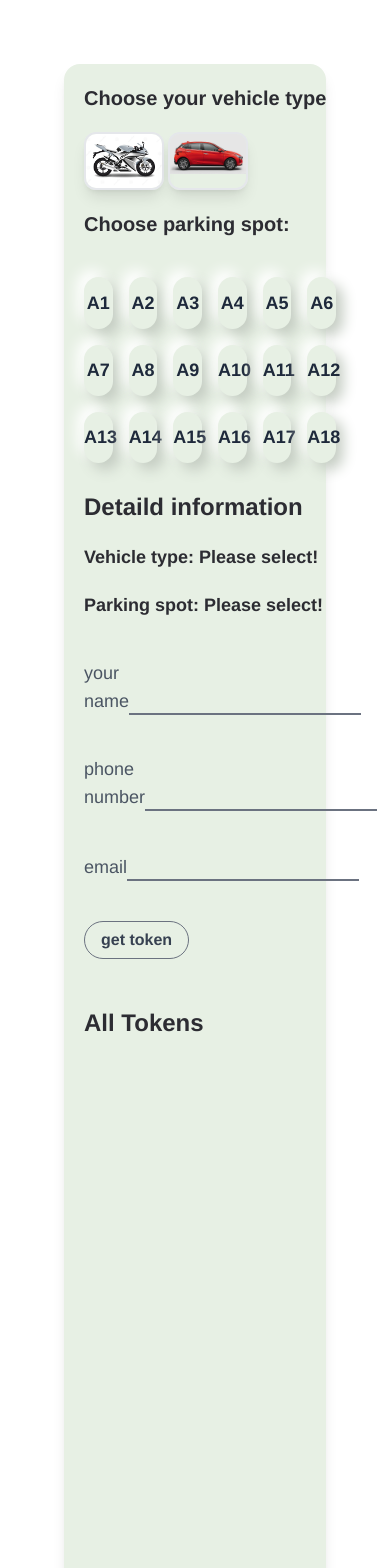
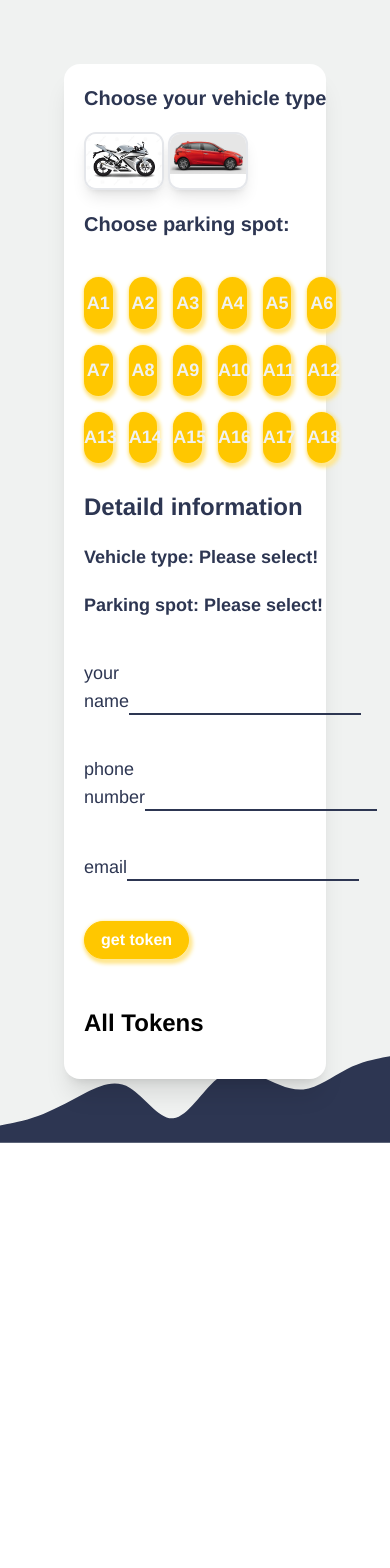
Before and after one commit to Seyam08/parking-app, a React (Vite) app: page / in a window 390 px wide. Shown: the top 1568 px of the page. After the commit the page ends 1143 px from the top, so only its background shows below. Built offline with nearby package versions, Linux system fonts and the light colour scheme.

Commit message:
design improved and responsive done

```diff
--- a/src/components/Form/DetailedForm.module.css
+++ b/src/components/Form/DetailedForm.module.css
@@ -2,17 +2,22 @@
   @apply lg:col-span-3 md:col-span-5 col-span-10;
 }
 .detaild_heading {
-  @apply font-bold text-pretty text-2xl pb-5;
+  @apply font-bold text-pretty text-2xl pb-5 text-prk-text-clr;
 }
 .info_label {
-  @apply font-bold text-pretty text-lg pb-5;
+  @apply font-bold text-pretty text-lg pb-5 text-prk-text-clr;
 }
 .input_field {
-  @apply bg-transparent outline-0 border-b-2 border-gray-500;
+  @apply bg-transparent outline-0 border-b-2 border-prk-text-clr;
 }
 .form_area label {
-  @apply py-5 flex justify-between items-end text-lg text-gray-600;
+  @apply py-5 flex justify-between items-end text-lg text-prk-text-clr;
 }
 .form_area button {
-  @apply bg-transparent hover:bg-gray-500 text-gray-700 font-semibold hover:text-white py-1.5 px-4 my-5 border border-gray-500 hover:border-transparent rounded-full duration-200;
+  box-shadow: 3px 4px 5px #ffea9e, 1px 2px 5px #ffc700;
+  @apply bg-prk-btn-clr  text-prk-fg font-semibold py-1.5 px-4 my-5 border border-prk-btn-clr rounded-full duration-200;
 }
+.form_area button:hover {
+  box-shadow: 3px 4px 5px #444e6e, 1px 2px 5px #2d3652;
+  @apply bg-prk-text-clr border-prk-text-clr;
+}
--- a/src/components/Park.jsx
+++ b/src/components/Park.jsx
@@ -2,7 +2,6 @@ import DetailedForm from "./Form/DetailedForm";
 import styles from "./Park.module.css";
 import Spot from "./Spot/Spot";
 import Tokens from "./tokens/Tokens";
-
 export default function Park() {
   return (
     <div className={styles.container}>
--- a/src/components/Park.module.css
+++ b/src/components/Park.module.css
@@ -1,8 +1,8 @@
 .container {
-  @apply bg-white w-screen h-auto p-16;
+  @apply bg-prk-bg p-16 bg-[url('../assets/images/wave.svg')] bg-fixed bg-clip-border bg-origin-border bg-no-repeat bg-contain bg-right-bottom;
 }
 .sub_container {
-  @apply bg-prk-teal w-full h-full rounded-2xl shadow-lg p-5 grid lg:grid-cols-10 md:grid-cols-10 grid-cols-10 lg:gap-5 md:gap-7 gap-7;
+  @apply bg-prk-fg rounded-2xl shadow-xl p-5 grid lg:grid-cols-10 md:grid-cols-10 grid-cols-10 lg:gap-5 md:gap-7 gap-7;
 }
 .heading_font {
   @apply font-bold text-pretty text-xl;
--- a/src/components/Spot/Spot.module.css
+++ b/src/components/Spot/Spot.module.css
@@ -17,17 +17,17 @@
   @apply cursor-pointer h-full block;
 }
 .heading_font {
-  @apply font-bold text-pretty text-xl;
+  @apply font-bold text-pretty text-xl text-prk-text-clr;
 }
 .prk_space {
   border-radius: 20px;
-  background: #e7f0e4;
-  box-shadow: 7px 7px 14px #c4ccc2, -7px -7px 14px #ffffff;
-  @apply font-semibold text-pretty text-lg text-slate-800
+  box-shadow: 3px 4px 5px #ffea9e, 1px 2px 5px #ffc700;
+  @apply bg-prk-btn-clr font-semibold text-pretty text-lg text-prk-bg
   text-center content-center duration-100 cursor-pointer;
 }
 .prk_space:hover,
 .prk_space_select {
-  box-shadow: inset 6px 6px 10px #d0d8cd, inset -6px -6px 10px #fefffb;
+  box-shadow: 7px 7px 14px #c4ccc2, -7px -7px 14px #ffffff;
+  @apply bg-prk-text-clr text-prk-fg;
 }
 /* rounded-xl  bg-gray-100 shadow-sm hover:bg-gray-400 hover:text-white*/
--- a/src/components/tokens/Tokens.module.css
+++ b/src/components/tokens/Tokens.module.css
@@ -5,7 +5,7 @@
   @apply font-bold text-pretty text-2xl pb-5;
 }
 .token_list {
-  @apply overflow-y-scroll h-[60vh] pr-2;
+  @apply overflow-y-scroll md:h-[60vh] lg:h-[60vh] h-full pr-2;
 }
 .token_list::-webkit-scrollbar-track {
   @apply bg-transparent;
@@ -26,14 +26,14 @@
   @apply min-w-0 flex-auto;
 }
 .item_title > div p {
-  @apply text-sm font-semibold leading-6 text-gray-900;
+  @apply text-sm font-semibold leading-6 text-prk-text-clr;
 }
 .item_desc {
   @apply shrink-0 sm:flex sm:flex-col sm:items-end;
 }
 .item_desc p {
-  @apply text-sm leading-6 text-gray-900;
+  @apply text-sm leading-6 text-prk-text-clr;
 }
 .rm_token_btn {
-  @apply text-sm bg-gray-500 text-white font-semibold hover:bg-transparent hover:text-gray-700 py-0.5 px-4 border hover:border-gray-500 border-transparent rounded-full duration-200;
+  @apply text-sm bg-prk-btn-clr text-white font-semibold hover:bg-transparent hover:text-prk-btn-clr py-0.5 px-4 border-2 hover:border-prk-btn-clr border-transparent rounded-full duration-200;
 }
--- a/src/index.css
+++ b/src/index.css
@@ -5,7 +5,6 @@
 @layer base {
   html {
     font-family: "Mona Sans", "Helvetica Neue", Helvetica, Arial, sans-serif;
-    color: #2c2c32;
   }
   input[type="number"]::-webkit-inner-spin-button,
   input[type="number"]::-webkit-outer-spin-button {
--- a/tailwind.config.js
+++ b/tailwind.config.js
@@ -7,7 +7,10 @@ export default {
   theme: {
     extend: {
       colors: {
-        'prk-teal': '#E7F0E4',
+        'prk-bg': '#F0F2F1',
+        'prk-fg': '#FFFFFF',
+        'prk-text-clr': '#2D3652',
+        'prk-btn-clr': '#FFC700',
       },
     },
   },
```
Also changed, not shown: src/assets/images/wave.svg (added).
